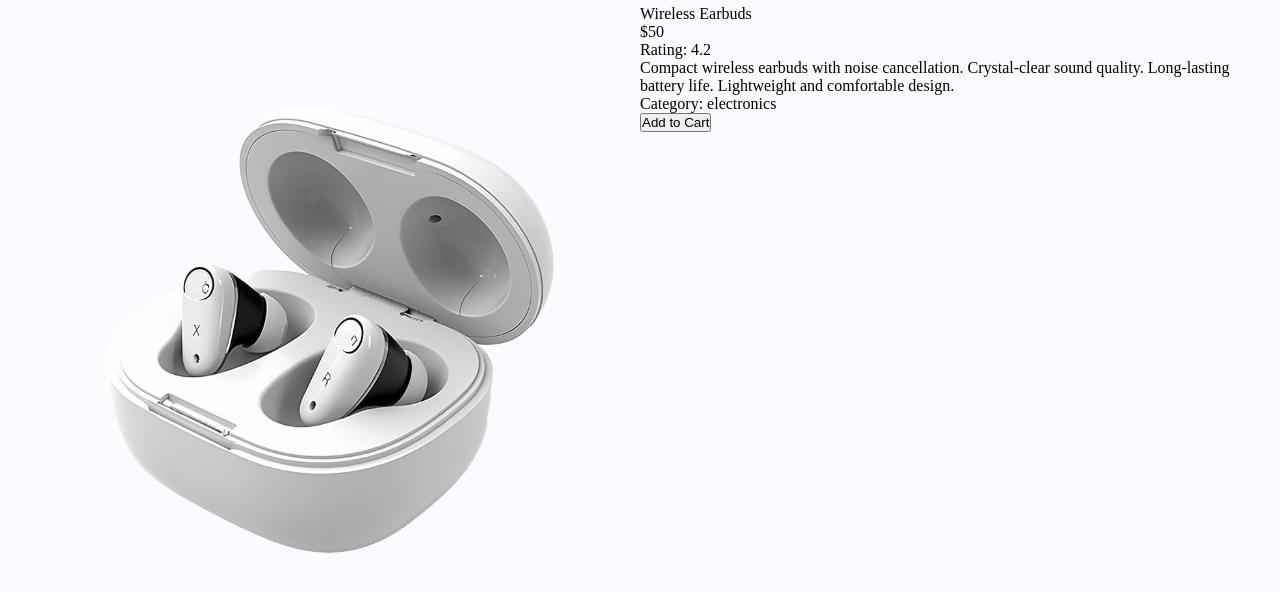
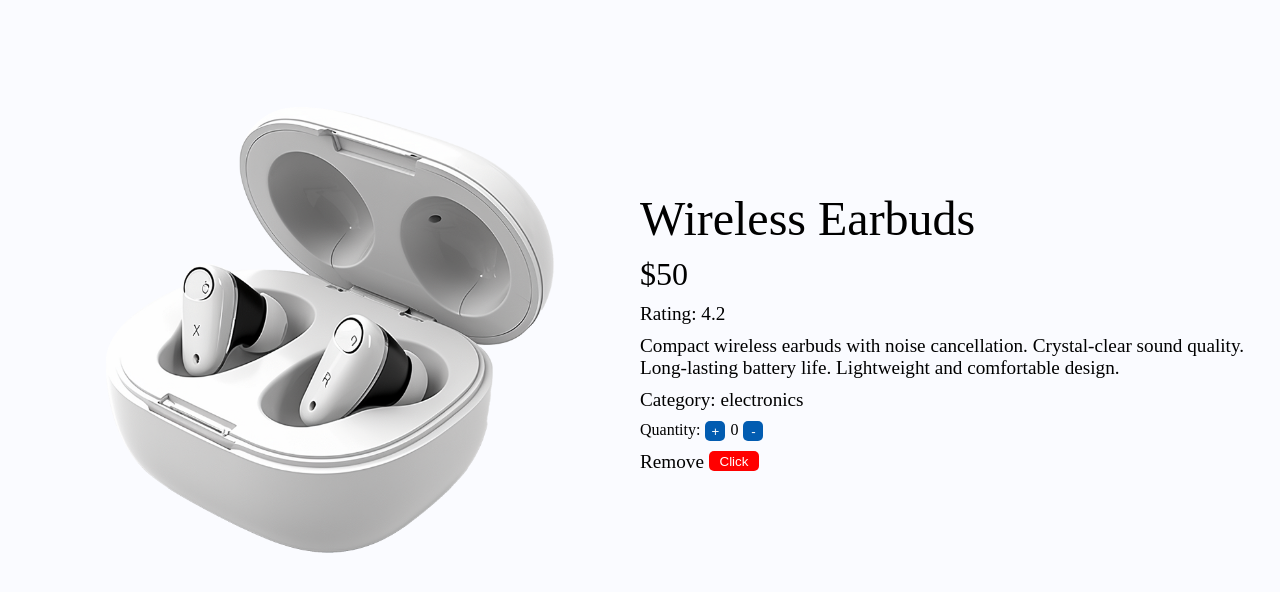
Before and after one commit to gulu43/WhatBytes_Test, a React (Vite) app: page /product/1 in a window 1280 px wide. Shown: the top 592 px of the page. Built offline with nearby package versions, Linux system fonts and the light colour scheme.

Commit message:
added details product

```diff
--- a/src/DetailProductList.jsx
+++ b/src/DetailProductList.jsx
@@ -15,6 +15,28 @@ export function DetailProductList() {
         return <div>Product not found!</div>;
     }
 
+
+    function increaseQuantity() {
+        setProducts(prev =>
+            prev.map(item =>
+                item.id === product.id
+                    ? { ...item, quantity_by_user: item.quantity_by_user + 1 }
+                    : item
+            )
+        );
+    };
+
+
+    function decreaseQuantity() {
+        setProducts(prev =>
+            prev.map(item =>
+                item.id === product.id
+                    ? { ...item, quantity_by_user: Math.max(1, item.quantity_by_user - 1) }
+                    : item
+            )
+        );
+    };
+
     return (
         <>
             <div className="product-detail">
@@ -24,12 +46,30 @@ export function DetailProductList() {
                     </div>
                 </div>
                 <div className='right-main-DetailProduct'>
-                    <div>{product.product_name}</div>
-                    <div>${product.product_price}</div>
-                    <div>Rating: {product.product_rating}</div>
-                    <div>{product.product_description}</div>
-                    <div> Category: {product.product_category}</div>
-                    <button>Add to Cart</button>
+                    <div className='header-dp'>{product.product_name}</div>
+                    <div className='price-dp'>${product.product_price}</div>
+                    <div className='rating-dp'>Rating: {product.product_rating}</div>
+                    <div className='discription-db'>{product.product_description}</div>
+                    <div className='cetegory-dp'> Category: {product.product_category}</div>
+                    <div className='quentity-control-div'>
+                        <div className='quantity-txt'>Quantity: </div>
+                        <button className='btn-var' onClick={increaseQuantity}>+</button>
+                        <div className='quentity-dp'>{product.quantity_by_user}</div>
+                        <button className='btn-var' onClick={decreaseQuantity}>-</button>
+                    </div>
+                    <div className='remove-dp'>
+                        <div className='remove-txt'>Remove</div>
+                        <button className='btn-del' onClick={() => {
+                            setProducts(prevProducts =>
+                                prevProducts.map(item =>
+                                    item.id === product.id
+                                        ? { ...item, quantity_by_user: 0, inCart: false }
+                                        : item
+                                )
+                            );
+                        }}>Click</button>
+                    </div>
+
 
                 </div>
 
--- a/src/detailProductListCSS.css
+++ b/src/detailProductListCSS.css
@@ -43,4 +43,62 @@
     grid-row: 1 / 2;
     height: 100%;
     width: 100%;
+    display: flex;
+    flex-direction: column;
+    justify-content: center;
+    gap: 10px;
+    /* align-items: center; */
 }
+.header-dp{
+    font-size: 300%;
+}
+.price-dp{
+    font-size: 200%;
+}
+.rating-dp{
+    font-size: 120%;
+}
+.discription-db{
+    font-size: 120%;
+}
+.cetegory-dp{
+    font-size: 120%;
+}
+.btn-db{
+    min-width: 60px;
+    max-width: 110px;
+    height: 30px;
+    border: none;
+    border-radius: 10px;
+    background-color: #025cb1;
+    color: white;
+    font-weight: 700;
+}
+.quentity-control-div{
+    display: flex;
+    gap: 5px;
+}
+.btn-var{
+    background-color: #025cb1;
+    color: white;
+    height: 20px;
+    width: 20px;
+    border: none;
+    border-radius: 5px;
+}
+.remove-dp{
+    display: flex;
+    gap: 5px;
+}
+.remove-txt{
+    font-size: 120%;
+}
+.btn-del{
+    background-color: red;
+    color: white;
+    font-weight: 500;
+    height: 20px;
+    width: 50px;
+    border: none;
+    border-radius: 5px;
+}
```
